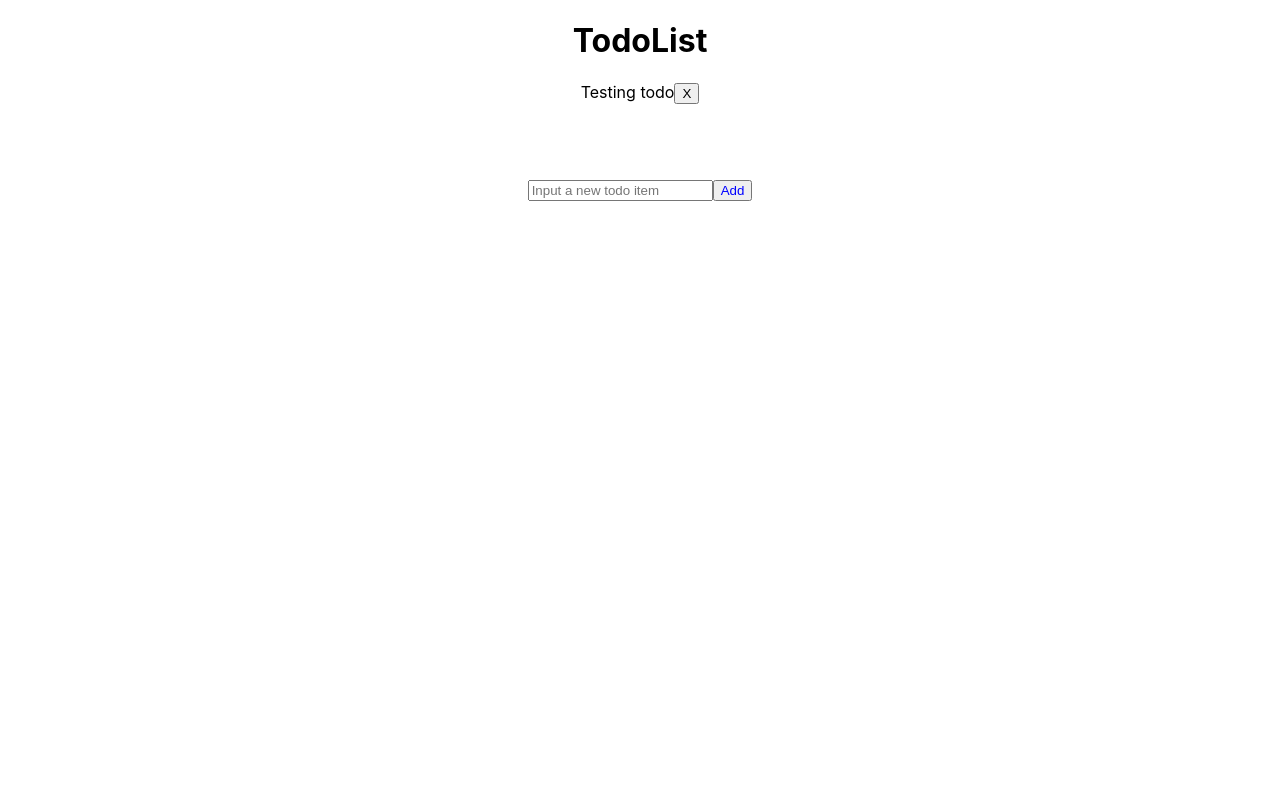
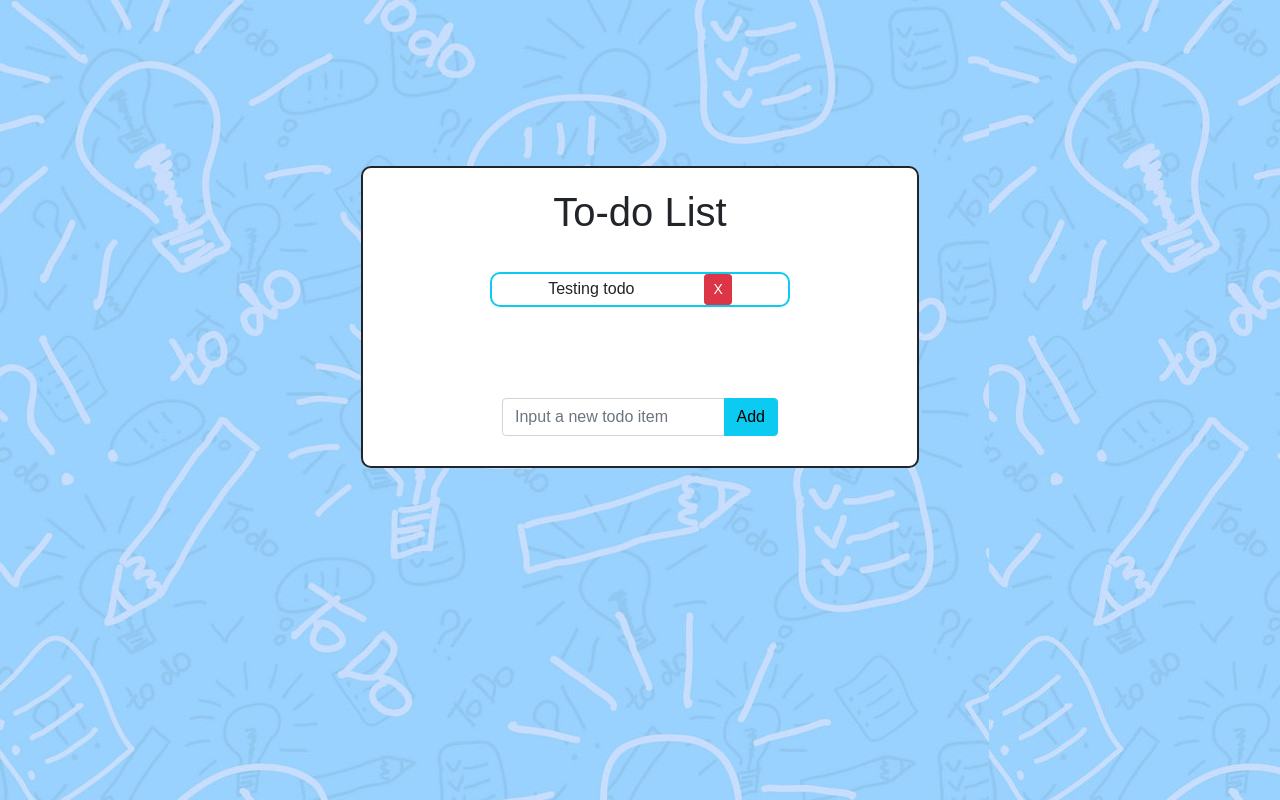
Before and after one commit to brimaam/react-todo-app, a React (Create React App) app: page / in a window 1280 px wide. Built offline with nearby package versions, Linux system fonts and the light colour scheme.

Commit message:
[TodoApp][AmeerBrima] feat: added styles and css design for todo list

```diff
--- a/public/index.html
+++ b/public/index.html
@@ -24,7 +24,9 @@
       work correctly both with client-side routing and a non-root public URL.
       Learn how to configure a non-root public URL by running `npm run build`.
     -->
-    <title>React App</title>
+
+    <link href="https://cdn.jsdelivr.net/npm/bootstrap@5.1.0/dist/css/bootstrap.min.css" rel="stylesheet" integrity="sha384-KyZXEAg3QhqLMpG8r+8fhAXLRk2vvoC2f3B09zVXn8CA5QIVfZOJ3BCsw2P0p/We" crossorigin="anonymous">
+    <title>Todo List App</title>
   </head>
   <body>
     <noscript>You need to enable JavaScript to run this app.</noscript>
--- a/src/features/todos/components/TodoForm.js
+++ b/src/features/todos/components/TodoForm.js
@@ -12,18 +12,21 @@ import { AddTodo } from "../reducers/todosSlice";
     }
 
     function handleAddTodo(event) {
-        dispatch(AddTodo(text));
+        text ? dispatch(AddTodo(text)) : alert("Please enter a todo!");
         setText("");
     }
 
     return (
-        <div className="TodoForm" >
-            <input
-                type="text"
-                placeholder="Input a new todo item"
-                value={text}
-                onChange={handleChange}/>
-            <button className="button" onClick={handleAddTodo}>Add</button>
+        <div className="container inputs">
+            <div className="input-group TodoForm" >
+                <input
+                    className="form-control"
+                    type="text"
+                    placeholder="Input a new todo item"
+                    value={text}
+                    onChange={handleChange}/>
+                <button className="button btn btn-info" onClick={handleAddTodo}>Add</button>
+            </div>
         </div>
     )
 }
--- a/src/features/todos/components/TodoItem.js
+++ b/src/features/todos/components/TodoItem.js
@@ -17,9 +17,11 @@ function TodoItem(props) {
     }
 
     return (
-        <div className={`TodoItem-todo ${todoStatus}`} onClick={handleClick}>
-            {todo.text}
-            <button className="" onClick={handleDelete}>X</button>
+        <div className="container item border-info my-3">
+            <div className={`TodoItem-todo ${todoStatus}`} onClick={handleClick}>
+                {todo.text}
+                <button className="TodoItem-button  btn btn-danger btn-sm" onClick={handleDelete}>X</button>
+            </div>
         </div>
     )
 }
--- a/src/features/todos/components/TodoList.js
+++ b/src/features/todos/components/TodoList.js
@@ -1,14 +1,17 @@
 import React from 'react'
 import TodoForm from './TodoForm'
 import TodoGroup from './TodoGroup'
+import "../styles/TodoList.css";
 
 
 function TodoList() {
     return (
-        <div>
-            <h1>TodoList</h1>
-            <TodoGroup />
-            <TodoForm />
+        <div className="container ">
+            <div className="card mx-auto ">
+                <h1>To-do List</h1>
+                <TodoGroup />
+                <TodoForm />
+            </div>
         </div>
     );
 }
--- a/src/features/todos/styles/TodoForm.css
+++ b/src/features/todos/styles/TodoForm.css
@@ -2,5 +2,9 @@
     margin-top: 75px;
 }
 .button {
-    color: blue;
+    margin-left: 50px;
 }
+.inputs {
+    max-width: 300px;
+    margin-bottom: 30px;
+}
--- a/src/features/todos/styles/TodoItem.css
+++ b/src/features/todos/styles/TodoItem.css
@@ -1,3 +1,14 @@
 .TodoItem-todo.done {
     text-decoration: line-through;
 }
+
+.item {
+    max-width: 300px;
+    border: 2px solid lightgray;
+    border-radius: 10px;
+    margin-top: 15px;
+    margin-bottom: 15px;
+}
+.TodoItem-button {
+    margin-left: 70px;
+}
--- /dev/null
+++ b/src/features/todos/styles/TodoList.css
@@ -0,0 +1,13 @@
+.card {
+    transform: translate(0%, 50%) !important;
+    max-width: 50%;
+    border: 2px solid ;
+    border-radius: 10px;
+    margin-top: 15px;
+    margin-bottom: 15px;
+}
+
+h1 {
+    margin-top: 20px;
+    margin-bottom: 20px;
+}
--- a/src/index.css
+++ b/src/index.css
@@ -5,6 +5,12 @@ body {
     sans-serif;
   -webkit-font-smoothing: antialiased;
   -moz-osx-font-smoothing: grayscale;
+
+  background-image: url("/src/images/background.jpg");
+  background-color: lightblue;
+
+  font-family: Arial, Helvetica, sans-serif;
+
 }
 
 code {
```
Also changed, not shown: src/images/background.jpg (added).
